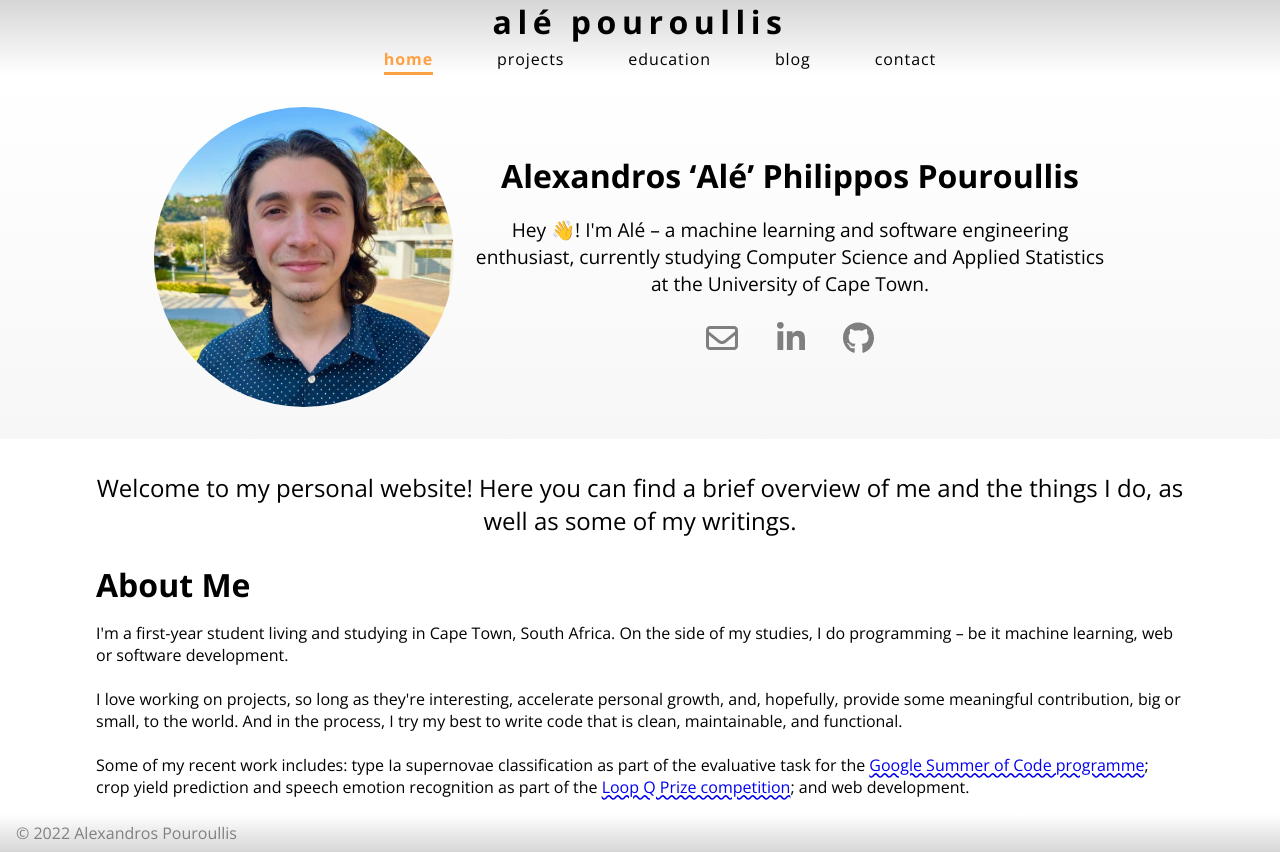
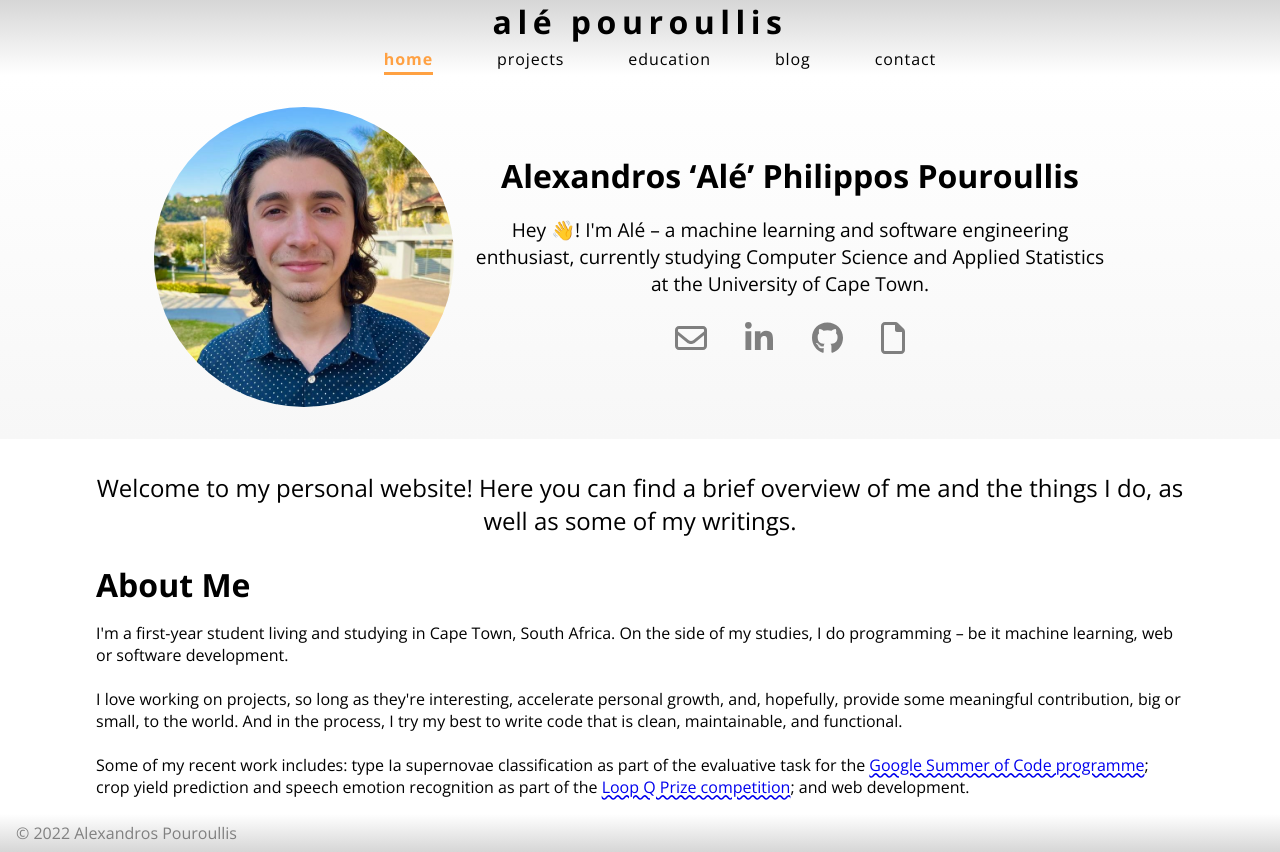
Before and after one commit to AlePouroullis/AlePouroullisV1, a Next.js app: page / in a window 1280 px wide. Built offline with nearby package versions, Linux system fonts and the light colour scheme.

Commit message:
Added resume to home page and tooltips for icon links

```diff
--- a/components/homePage/profileCard.js
+++ b/components/homePage/profileCard.js
@@ -1,6 +1,7 @@
 import Image from "next/image";
 import { FontAwesomeIcon } from "@fortawesome/react-fontawesome";
-import { faEnvelope } from "@fortawesome/free-regular-svg-icons";
+import { faEnvelope, faFile } from "@fortawesome/free-regular-svg-icons";
+// import { faFile } from "@fortawesome/free-solid-svg-icons";
 import { faLinkedinIn, faGithub } from "@fortawesome/free-brands-svg-icons";
 import styles from "./profileCard.module.css";
 import utilStyles from "../../styles/util.module.css";
@@ -28,13 +29,14 @@ function Avatar({ animationDelayDuration, floatIn }) {
   );
 }
 
-function LinkIcon({ href, icon, className }) {
+function LinkIcon({ href, icon, className, tooltipText }) {
   return (
     <a
-      className="link-icon"
+      className={`link-icon ${styles["link-icon"]}`}
       href={href}
       target="_blank"
       rel="noopener noreferrer"
+      tooltip-text={tooltipText}
     >
       <FontAwesomeIcon className={className} icon={icon} />
     </a>
@@ -63,16 +65,25 @@ function ShortBio({ animationDelayDuration, floatIn }) {
           className="email-link"
           href="mailto:alexpouroullis123@gmail.com"
           icon={faEnvelope}
+          tooltipText="Email"
         />
         <LinkIcon
           className="linkedin-link"
           href="https://www.linkedin.com/in/alexandros-pouroullis-a105051b6/"
           icon={faLinkedinIn}
+          tooltipText="LinkedIn"
         />
         <LinkIcon
           className="github-link"
           href="https://github.com/AlePouroullis"
           icon={faGithub}
+          tooltipText="GitHub"
+        />
+        <LinkIcon
+          className="resume-link"
+          href="resume.pdf"
+          icon={faFile}
+          tooltipText="Resume"
         />
       </div>
     </div>
--- a/components/homePage/profileCard.module.css
+++ b/components/homePage/profileCard.module.css
@@ -9,3 +9,32 @@
 .small {
   font-size: 1rem;
 }
+
+.link-icon {
+  position: relative;
+}
+
+.link-icon:before {
+  content: attr(tooltip-text);
+  visibility: hidden;
+  opacity: 0;
+  background-color: rgba(39, 39, 39, 0.9);
+  border: 2px ridge rgb(98, 98, 98);
+  color: rgb(238, 238, 238);
+  border-radius: 2px;
+  font-size: .75rem;
+  width: max-content;
+  padding: 0 .5rem;
+  transition: opacity .2s ease-in .5s, transform .2s ease .5s;
+  position: absolute;
+  transform: translateY(5px);
+  z-index: 1;
+  left: 100%;
+  top: 70%;
+}
+
+.link-icon:hover:before {
+  transform: translateY(0);
+  visibility: visible;
+  opacity: 1;
+}
```
Also changed, not shown: 1 other file (tests, documents, lock files or other folders).
